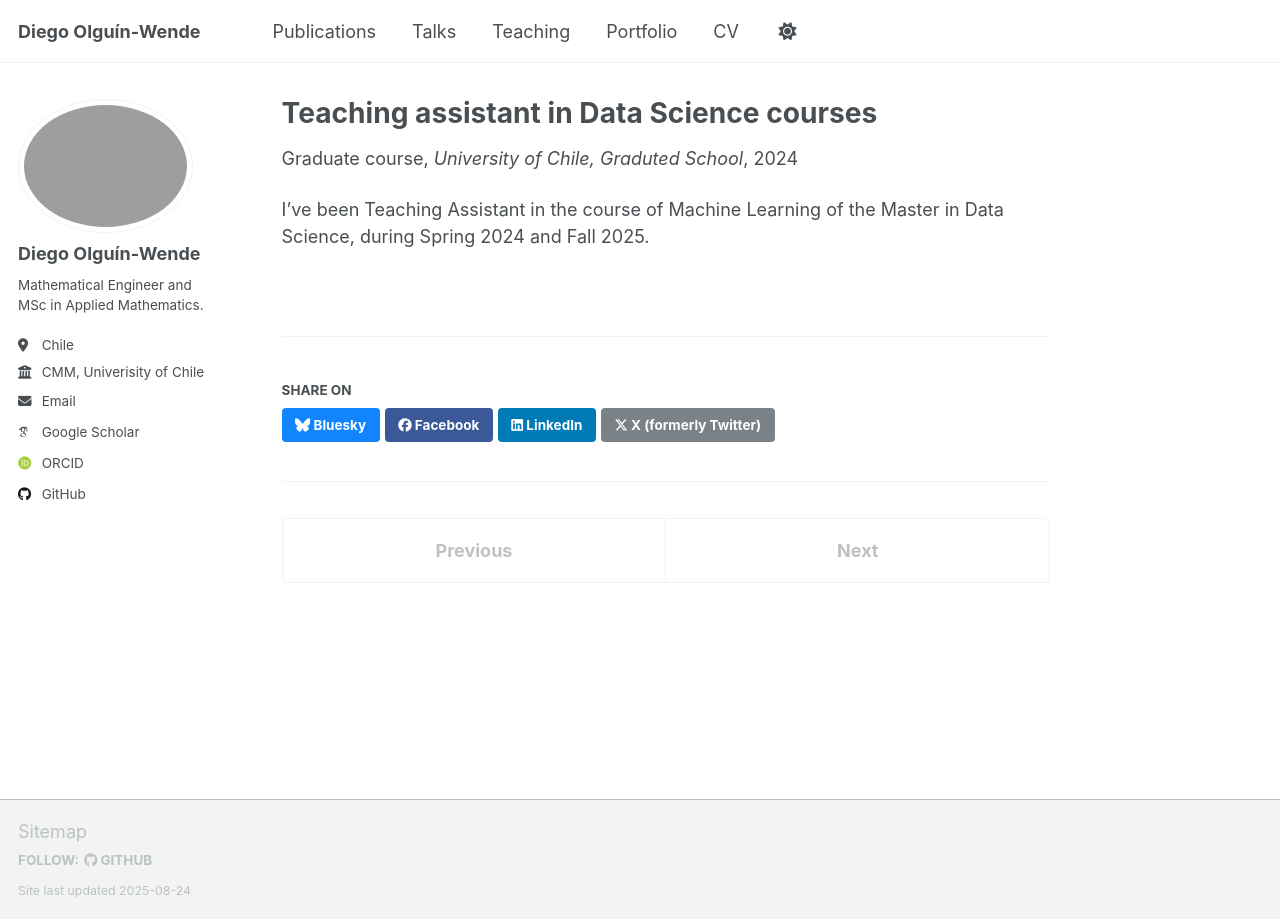
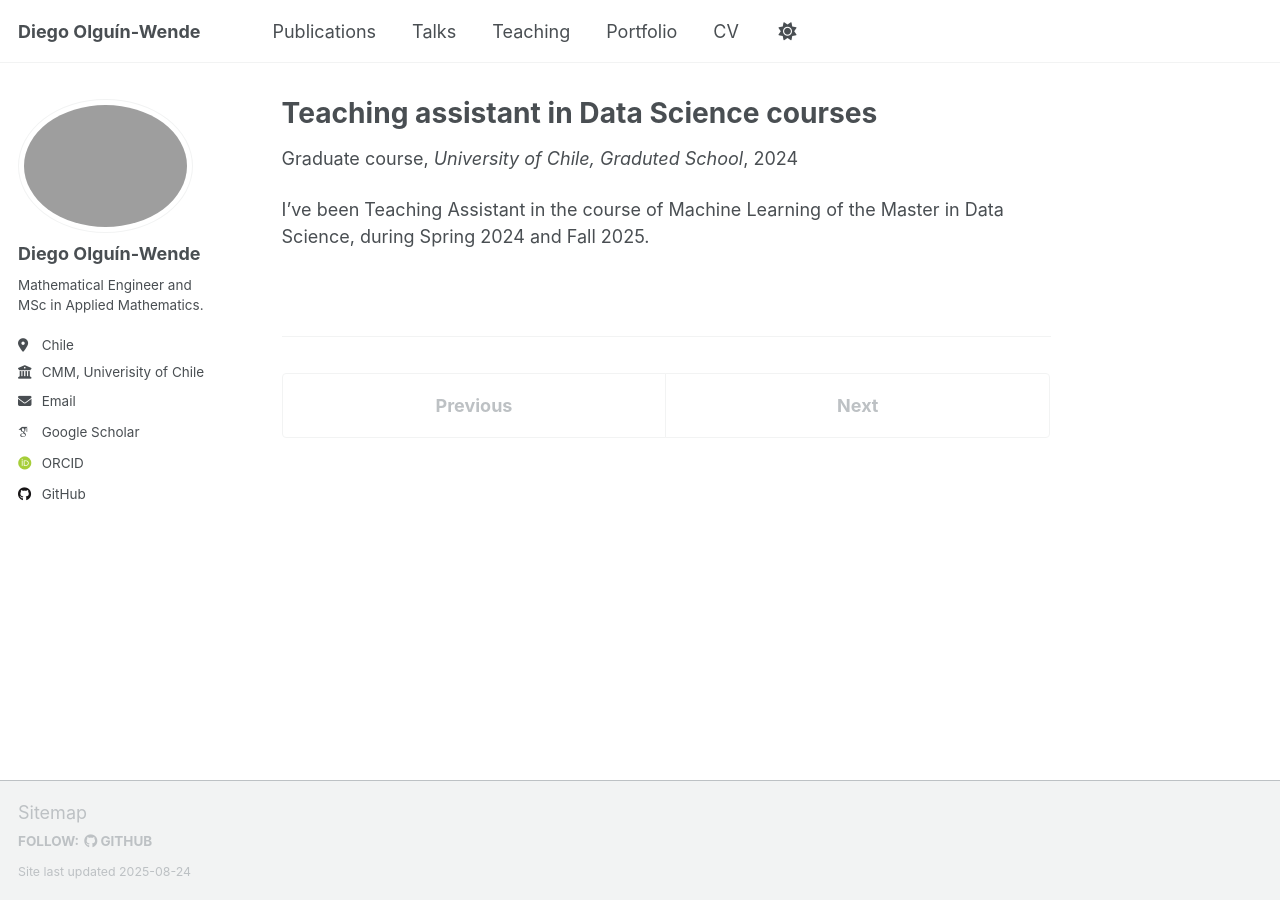
Before and after one commit to diegoolguinw/diegoolguinw.github.io, a Jekyll site: the page built from _teaching/4_teaching_assistant_mds.md, in a window 1280 px wide. Built offline with Jekyll 4.4.1, drawn with Linux system fonts in a browser that asks for light colours; some web fonts are replaced; a script that is not in the unit is left out.

Commit message:
Update social-share.html

```diff
--- a/_includes/social-share.html
+++ b/_includes/social-share.html
@@ -1,15 +1 @@
 {% include base_path %}
-
-<section class="page__share">
-  {% if site.data.ui-text[site.locale].share_on_label %}
-    <h4 class="page__share-title">{{ site.data.ui-text[site.locale].share_on_label | default: "Share on" }}</h4>
-  {% endif %}
-
-  <a href="https://bsky.app/intent/compose?text={{ base_path }}{{ page.url }}" class="btn btn--bluesky" title="{{ site.data.ui-text[site.locale].share_on_label | default: 'Share on' }} Bluesky"><i class="fab fa-bluesky" aria-hidden="true"></i><span> Bluesky</span></a>
-
-  <a href="https://www.facebook.com/sharer/sharer.php?u={{ base_path }}{{ page.url }}" class="btn btn--facebook" title="{{ site.data.ui-text[site.locale].share_on_label | default: 'Share on' }} Facebook"><i class="fab fa-facebook" aria-hidden="true"></i><span> Facebook</span></a>
-
-  <a href="https://www.linkedin.com/shareArticle?mini=true&url={{ base_path }}{{ page.url }}" class="btn btn--linkedin" title="{{ site.data.ui-text[site.locale].share_on_label | default: 'Share on' }} LinkedIn"><i class="fab fa-linkedin" aria-hidden="true"></i><span> LinkedIn</span></a>
-
-  <a href="https://x.com/intent/post?text={{ base_path }}{{ page.url }}" class="btn btn--x" title="{{ site.data.ui-text[site.locale].share_on_label | default: 'Share on' }} X"><i class="fab fa-x-twitter" aria-hidden="true"></i><span> X (formerly Twitter)</span></a>
-</section>
```
